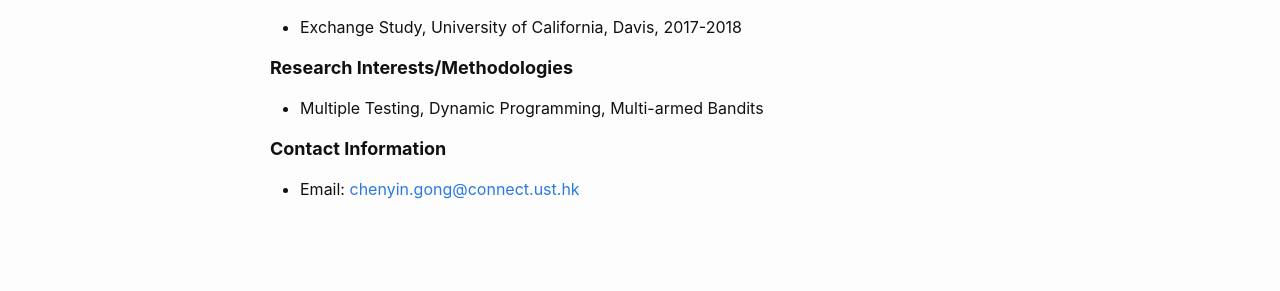
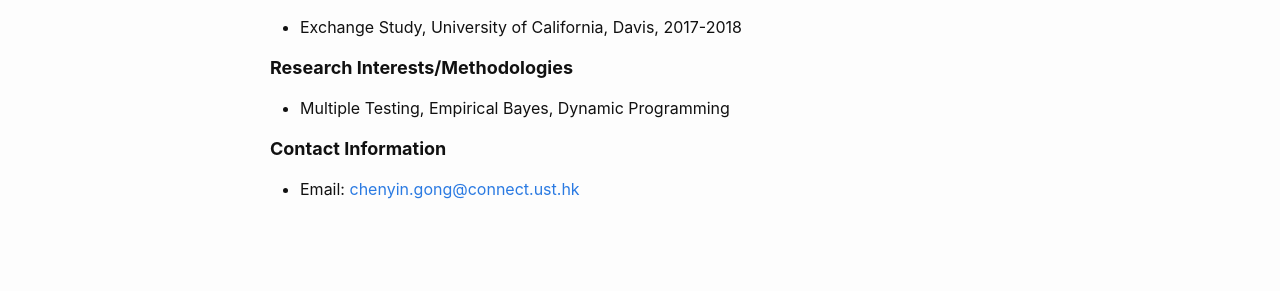
Before and after one commit to chenyingong/chenyingong.github.io, a Jekyll site: the page built from index.md, in a window 1280 px wide. Shown: the part 311-602 px from the top of the page. Built offline with Jekyll 4.4.1, drawn with Linux system fonts in a browser that asks for light colours; emoji names are drawn with the system emoji font.

Commit message:
info updates

```diff
--- a/index.md
+++ b/index.md
@@ -21,7 +21,7 @@ layout: home
 
 **<font size=4>Research Interests/Methodologies</font>**
 
-* Multiple Testing, Dynamic Programming, Multi-armed Bandits
+* Multiple Testing, Empirical Bayes, Dynamic Programming
 
 **<font size=4>Contact Information</font>**
 
```
